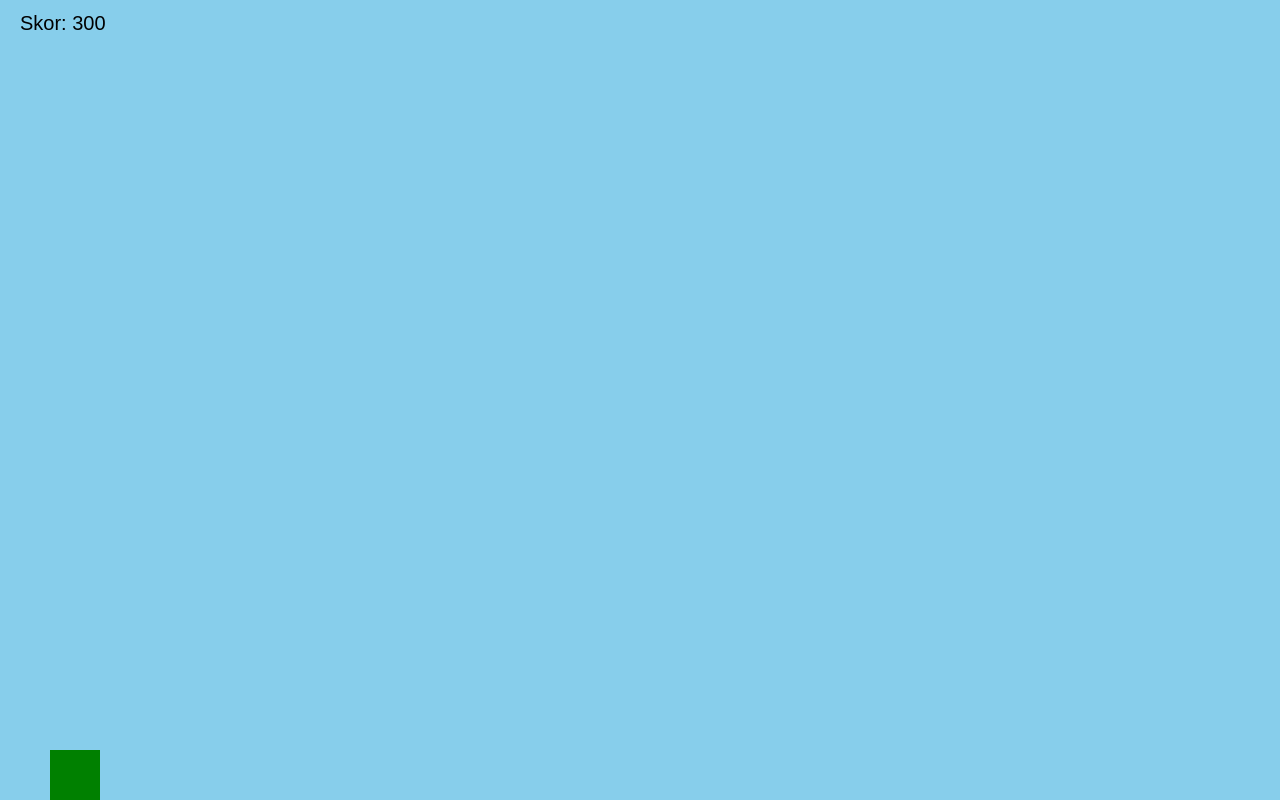
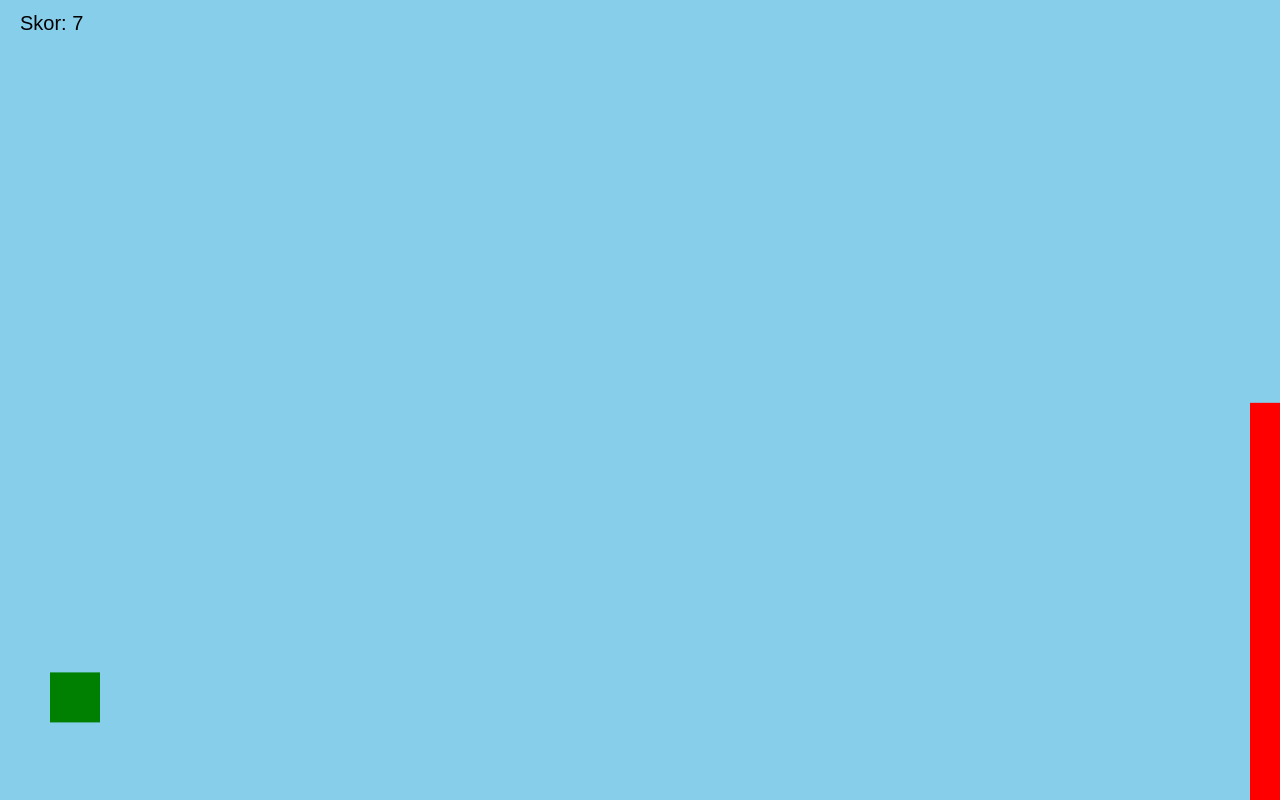
Before and after one commit to aliko2010/.github.io, a plain HTML site: page index.html in a window 1280 px wide. Drawn offline with Linux system fonts and the light colour scheme.

Commit message:
Update index.html

```diff
--- a/index.html
+++ b/index.html
@@ -41,6 +41,11 @@
             grounded: false
         };
 
+        // Engellerin özellikleri
+        let obstacles = [];
+        let obstacleFrequency = 1000; // Engel sıklığı (ms)
+        let lastObstacleTime = 0;
+
         // Skor
         let score = 0;
 
@@ -52,8 +57,43 @@
             }
         }
 
+        // Engel oluşturma fonksiyonu
+        function generateObstacle() {
+            const height = Math.random() * (canvas.height / 2) + 50; // Engel boyutu
+            obstacles.push({
+                x: canvas.width,
+                y: canvas.height - height,
+                width: 50,
+                height: height,
+                color: 'red'
+            });
+        }
+
+        // Engellerin hareketini sağla
+        function moveObstacles() {
+            for (let i = 0; i < obstacles.length; i++) {
+                obstacles[i].x -= 5; // Engel sağdan sola hareket eder
+                if (obstacles[i].x + obstacles[i].width < 0) {
+                    obstacles.splice(i, 1); // Engel ekran dışına çıkarsa sil
+                    i--;
+                }
+            }
+        }
+
+        // Çarpışma kontrolü
+        function checkCollision() {
+            for (let i = 0; i < obstacles.length; i++) {
+                if (player.x + player.width > obstacles[i].x && player.x < obstacles[i].x + obstacles[i].width) {
+                    if (player.y + player.height > obstacles[i].y) {
+                        alert("Oyun Bitti! Skor: " + score);
+                        resetGame(); // Oyun bittiğinde sıfırla
+                    }
+                }
+            }
+        }
+
         // Oyun döngüsü
-        function gameLoop() {
+        function gameLoop(timestamp) {
             ctx.clearRect(0, 0, canvas.width, canvas.height);
 
             // Yerçekimi etkisi
@@ -71,16 +111,30 @@
             ctx.fillStyle = player.color;
             ctx.fillRect(player.x, player.y, player.width, player.height);
 
+            // Engelleri oluştur ve hareket ettir
+            if (timestamp - lastObstacleTime > obstacleFrequency) {
+                generateObstacle();
+                lastObstacleTime = timestamp;
+            }
+
+            moveObstacles();
+
+            // Engelleri çiz
+            for (let i = 0; i < obstacles.length; i++) {
+                ctx.fillStyle = obstacles[i].color;
+                ctx.fillRect(obstacles[i].x, obstacles[i].y, obstacles[i].width, obstacles[i].height);
+            }
+
+            // Çarpışma kontrolü
+            checkCollision();
+
             // Skor göstergesi
             ctx.font = "20px Arial";
             ctx.fillStyle = "#000";
             ctx.fillText("Skor: " + score, 20, 30);
 
-            // Hızlanma
+            // Skor artışı
             score++;
-            if (score % 100 === 0) {
-                // Oyunun hızı arttırılabilir.
-            }
 
             requestAnimationFrame(gameLoop); // Sonsuz döngü
         }
@@ -89,8 +143,19 @@
         canvas.addEventListener('click', jump); // Mobilde tıklama ile zıplama
         canvas.addEventListener('mousedown', jump); // PC'de sol tık ile zıplama
 
+        // Oyun sıfırlama fonksiyonu
+        function resetGame() {
+            player.y = canvas.height - 150;
+            player.velocityY = 0;
+            player.grounded = false;
+            obstacles = [];
+            score = 0;
+            lastObstacleTime = 0;
+            gameLoop();
+        }
+
         // Oyun başlat
-        gameLoop();
+        gameLoop(0);
     </script>
 </body>
 </html>
```
